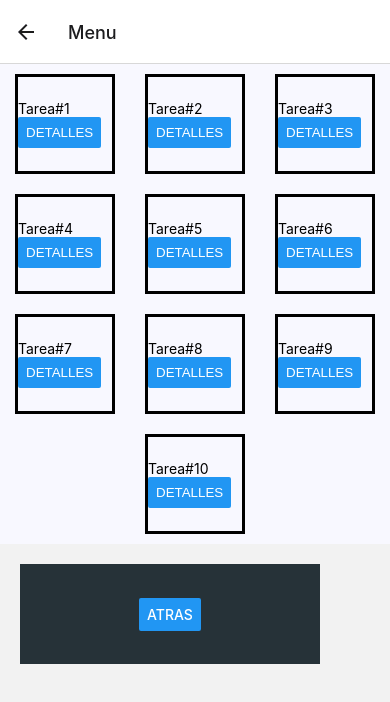
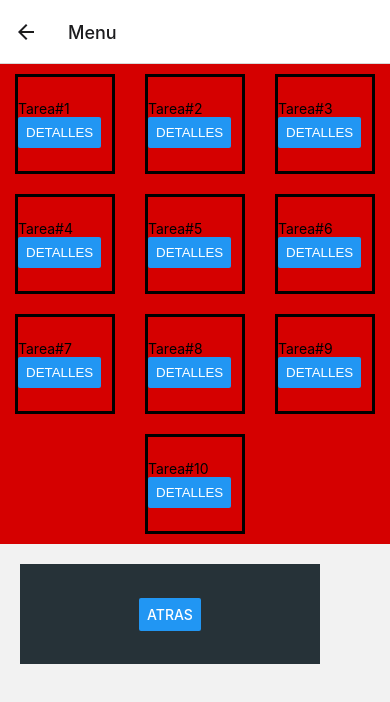
Before and after one commit to GrippingGoose33/Navigation, a React Native app: screen /Menu in a window 390 px wide. Shown: the top 702 px of the page. Built offline with nearby package versions, Linux system fonts and the light colour scheme.

Commit message:
Trabajo F

```diff
--- a/DetailScreen.js
+++ b/DetailScreen.js
@@ -10,7 +10,7 @@ function DetailScreen({/*route*/ navigation}) {
             <Text>Details Screen</Text>
 
             <Text>Screen: </Text>
-            <Text>Description: {description}</Text>
+            <Text>Description: </Text>
 
             <View style = {styles.containerButton}>
                 <Button
--- a/styles.js
+++ b/styles.js
@@ -13,7 +13,7 @@ export default StyleSheet.create({
         flexWrap: 'wrap',
         justifyContent: 'space-around',
         alignItems: 'center',
-        backgroundColor: 'ghostwhite',
+        backgroundColor: '#d50000',
     },
 
 
```
